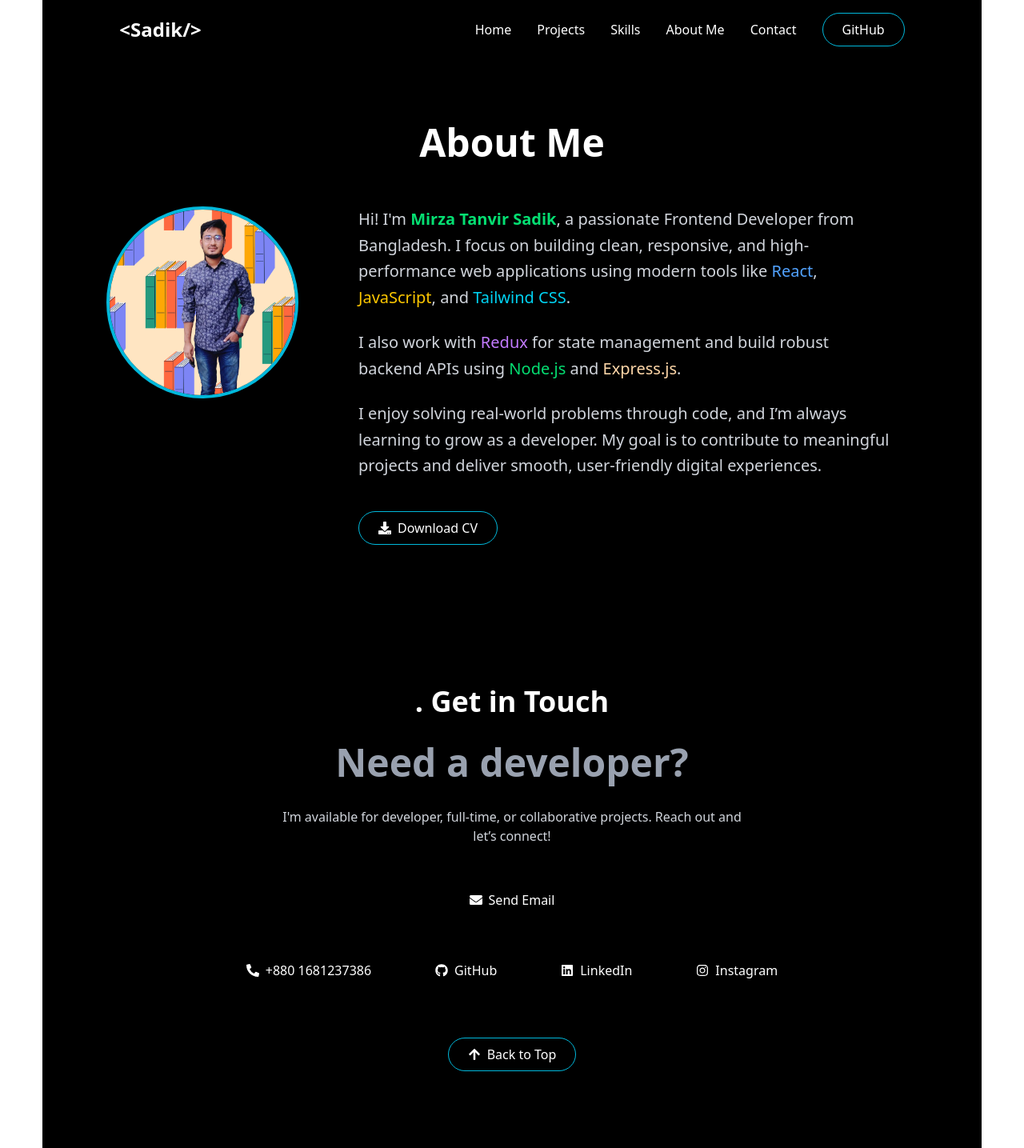
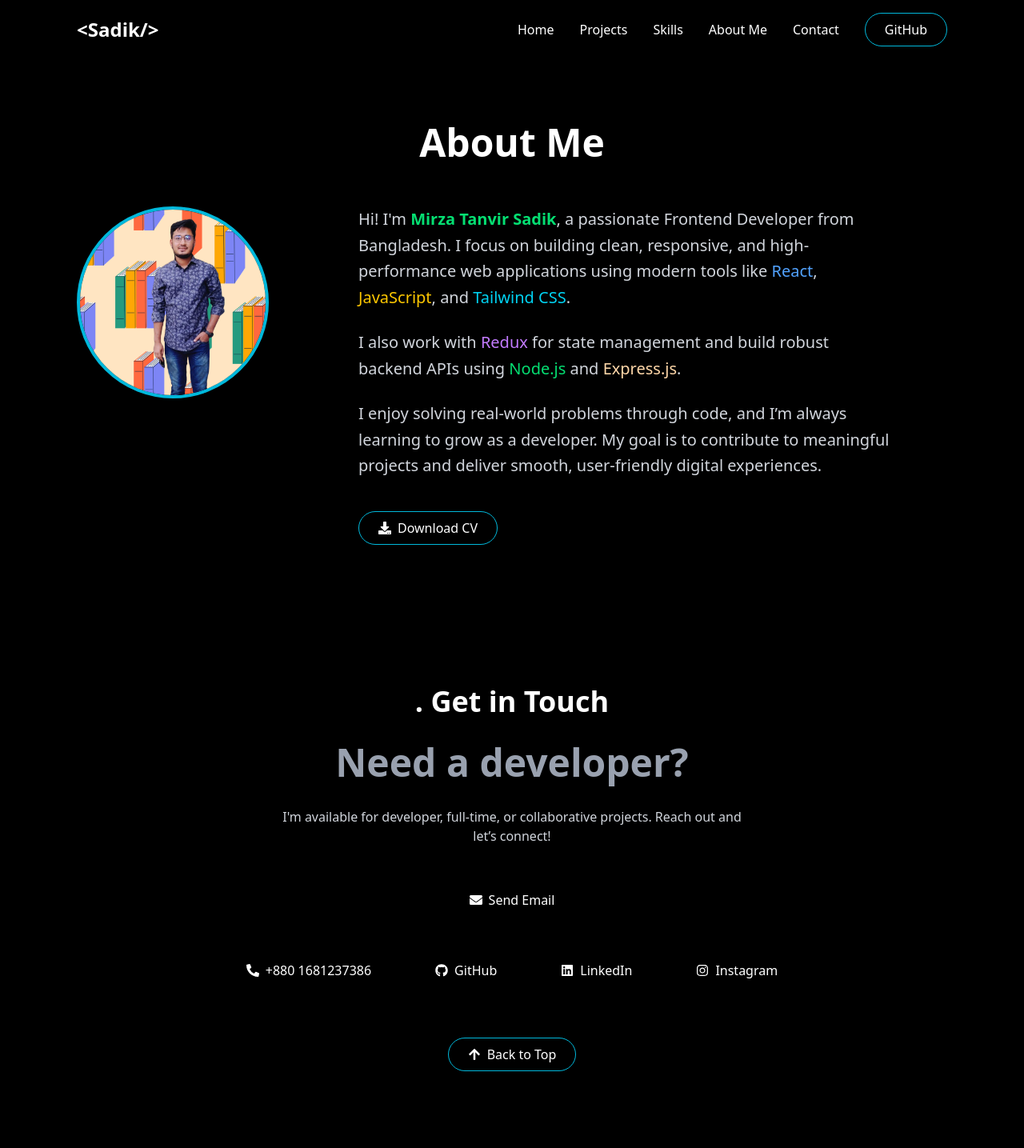
Before and after one commit to sadikmirza4032/React-Protfolio, a React (Vite) app: page /about in a window 1280 px wide. Shown: the whole page at 80% size. Built offline with nearby package versions, Linux system fonts and the light colour scheme.

Commit message:
last update

```diff
--- a/src/Components/Hero.jsx
+++ b/src/Components/Hero.jsx
@@ -10,7 +10,7 @@ const Hero = () => {
         <img
           src={heroIcon}
           alt="Mirza Tanvir Sadik"
-          className="mx-auto mb-8 w-32 h-32 sm:w-40 sm:h-40 md:w-48 md:h-48 lg:w-52 lg:h-52 rounded-full object-cover border-4 border-cyan-500 shadow-xl hover:scale-105 transition-transform duration-300"
+          className="mx-auto mb-8 w-32 h-32 sm:w-40 sm:h-40 md:w-48 md:h-48 lg:w-52 lg:h-52 rounded-full object-cover border-4 border-cyan-500 shadow-xl hover:scale-105 active:scale-105 transition-transform duration-300"
         />
 
         {/* Name and Title */}
@@ -32,7 +32,9 @@ const Hero = () => {
         <div className="mt-10 flex flex-col sm:flex-row items-center gap-4 justify-center">
           <Link
             to="/projects"
-            className="inline-flex items-center gap-2 bg-black text-white px-6 py-2 rounded-full text-base font-medium shadow-lg border border-cyan-500 hover:scale-105 hover:shadow-cyan-500/50 transition-all duration-300"
+            className="inline-flex items-center gap-2 bg-black text-white px-6 py-2
+             rounded-full text-base font-medium shadow-lg border border-cyan-500 hover:scale-105
+             hover:shadow-cyan-500/50 active:scale-100 transition-all duration-300"
           >
             Projects
           </Link>
--- a/src/Components/layout-component/AboutMe.jsx
+++ b/src/Components/layout-component/AboutMe.jsx
@@ -3,7 +3,7 @@ import aboutPic from "../../assets/about-me.png"
 
 const AboutMe = () => {
   return (
-    <section className="bg-black text-white py-20 px-4 sm:px-6 lg:px-20 overflow-hidden">
+    <section className="bg-black text-white py-20 px-4 sm:px-8 lg:px-24 overflow-hidden">
       <div className="max-w-6xl mx-auto">
         {/* Section Title */}
         <h2 className="text-4xl sm:text-5xl font-bold text-center mb-14">About Me</h2>
--- a/src/Components/layout-component/MySkills.jsx
+++ b/src/Components/layout-component/MySkills.jsx
@@ -51,7 +51,7 @@ const MySkills = () => {
     <div className="bg-black text-white py-16 text-center">
       <h2 className="text-3xl font-bold mb-10 ">MY SKILLS</h2>
 
-      <div className="grid grid-cols-2 sm:grid-cols-3 md:grid-cols-3 gap-6 px-4 sm:px-8 md:px-16">
+      <div className="grid grid-cols-2 sm:grid-cols-3 md:grid-cols-3 gap-6 px-4 sm:px-8 md:px-24">
         {skills.map((skill, index) => (
           <div
             key={index}
--- a/src/Components/layout-component/Navbar.jsx
+++ b/src/Components/layout-component/Navbar.jsx
@@ -9,7 +9,7 @@ const Navbar = () => {
   const [isOpen, setIsOpen] = useState(false);
 
   return (
-    <nav className="bg-black text-white px-4 md:px-16 lg:px-24 py-4 z-50 relative">
+    <nav className="bg-black text-white px-4 md:px-24 lg:px-24 py-4 z-50 relative">
       <div className="flex items-center justify-between">
         {/* Logo with Hover Glow and Pulse */}
         <div className="relative group w-fit overflow-hidden">
@@ -17,7 +17,7 @@ const Navbar = () => {
             {`<Sadik/>`}
           </p>
 
-          {/* Hover Overlay "Hello 👋" */}
+          {/* Hover "Hello  */}
           <div
             className="absolute inset-0 flex items-center justify-center
             opacity-0 scale-75 group-hover:opacity-100 group-hover:scale-100
--- a/src/Components/layout-component/Projects.jsx
+++ b/src/Components/layout-component/Projects.jsx
@@ -1,17 +1,26 @@
-import { useEffect, useState } from "react";
+import { useContext, useEffect, useState } from "react";
 import { FaGlobe, FaCode } from "react-icons/fa";
+import { TouchContext } from "../../Provider/MobileProvider";
+import Loading from "../../Page/Loading";
 
 const Projects = () => {
+  const {loading, setLoading} = useContext(TouchContext)
   const [projects, setProjects] = useState([]);
 
   useEffect(() => {
+    setLoading(true)
     fetch("https://mocki.io/v1/f989b2ce-fb6e-4747-ab73-2025dad2b2c8")
       .then((res) => res.json())
       .then((data) => setProjects(data));
+       setLoading(false)
+
   }, []);
+         if(loading){
+    return <Loading></Loading>
+  }
 
   return (
-    <div className="bg-black text-white py-12 px-4 md:px-10">
+    <div className="bg-black text-white py-12 px-4 md:px-24">
       <h2 className="text-3xl font-bold text-center mb-10">My Projects</h2>
 
       <div className="grid grid-cols-1 sm:grid-cols-2 md:grid-cols-3 gap-6 justify-center px-4 sm:px-6">
--- a/src/Layout/HomeLayout.jsx
+++ b/src/Layout/HomeLayout.jsx
@@ -12,15 +12,15 @@ import { Outlet } from "react-router-dom";
 const HomeLayout = () => {
   return (
     <div className="">
-      <header className="w-11/12 mx-auto">
+      <header className="w-12/12 mx-auto">
         <Navbar ></Navbar>
       </header>
 
-      <main className="w-11/12 mx-auto">
+      <main className="w-12/12 mx-auto">
       <Outlet></Outlet>
       </main>
 
-      <footer className="w-11/12 mx-auto">
+      <footer className="w-12/12 mx-auto">
         <ContactMe ></ContactMe>
       </footer>
     </div>
--- /dev/null
+++ b/src/Page/Loading.jsx
@@ -0,0 +1,11 @@
+import { ImSpinner11 } from "react-icons/im";
+
+const Loading = () => {
+  return (
+    <div className="flex justify-center items-center h-screen bg-black text-cyan-500">
+      <ImSpinner11 className="animate-spin text-5xl" />
+    </div>
+  );
+};
+
+export default Loading;
--- /dev/null
+++ b/src/Provider/MobileProvider.jsx
@@ -0,0 +1,20 @@
+import { createContext, useState } from "react";
+
+export const TouchContext = createContext()
+const MobileProvider = ({children}) => {
+  const [isTouch, setIsTouch ] = useState(false)
+  const [loading, setLoading] = useState(false)
+  const touchInfo = {
+    isTouch,
+    setIsTouch,
+    loading,
+    setLoading,
+  }
+    return (
+        <TouchContext.Provider value={touchInfo}>
+            {children}
+        </TouchContext.Provider>
+    );
+};
+
+export default MobileProvider;
--- a/src/index.css
+++ b/src/index.css
@@ -1,4 +1,5 @@
 @import "tailwindcss";
+
 
 
 .nav-link {
```
Also changed, not shown: src/main.jsx (+5 -3 lines).
